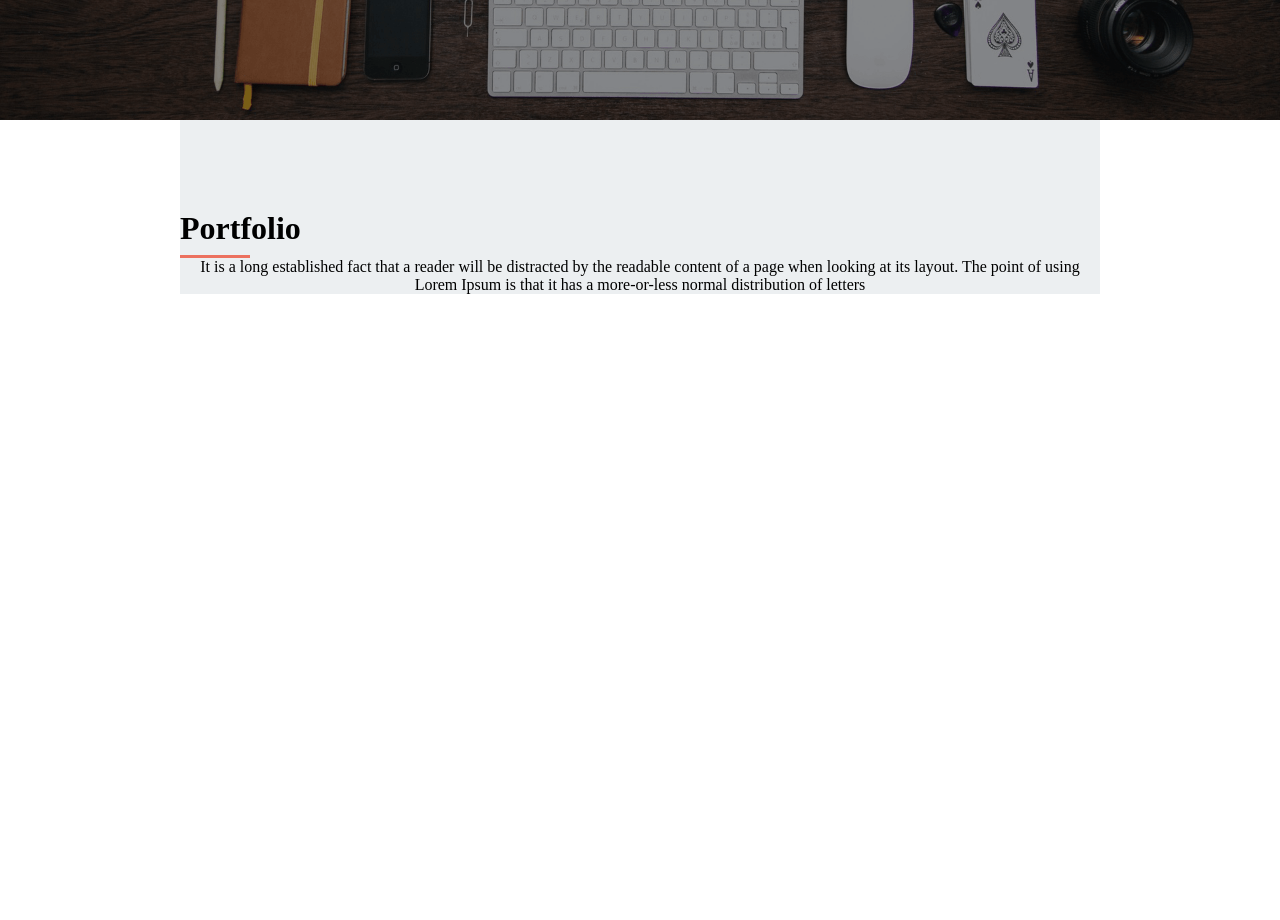
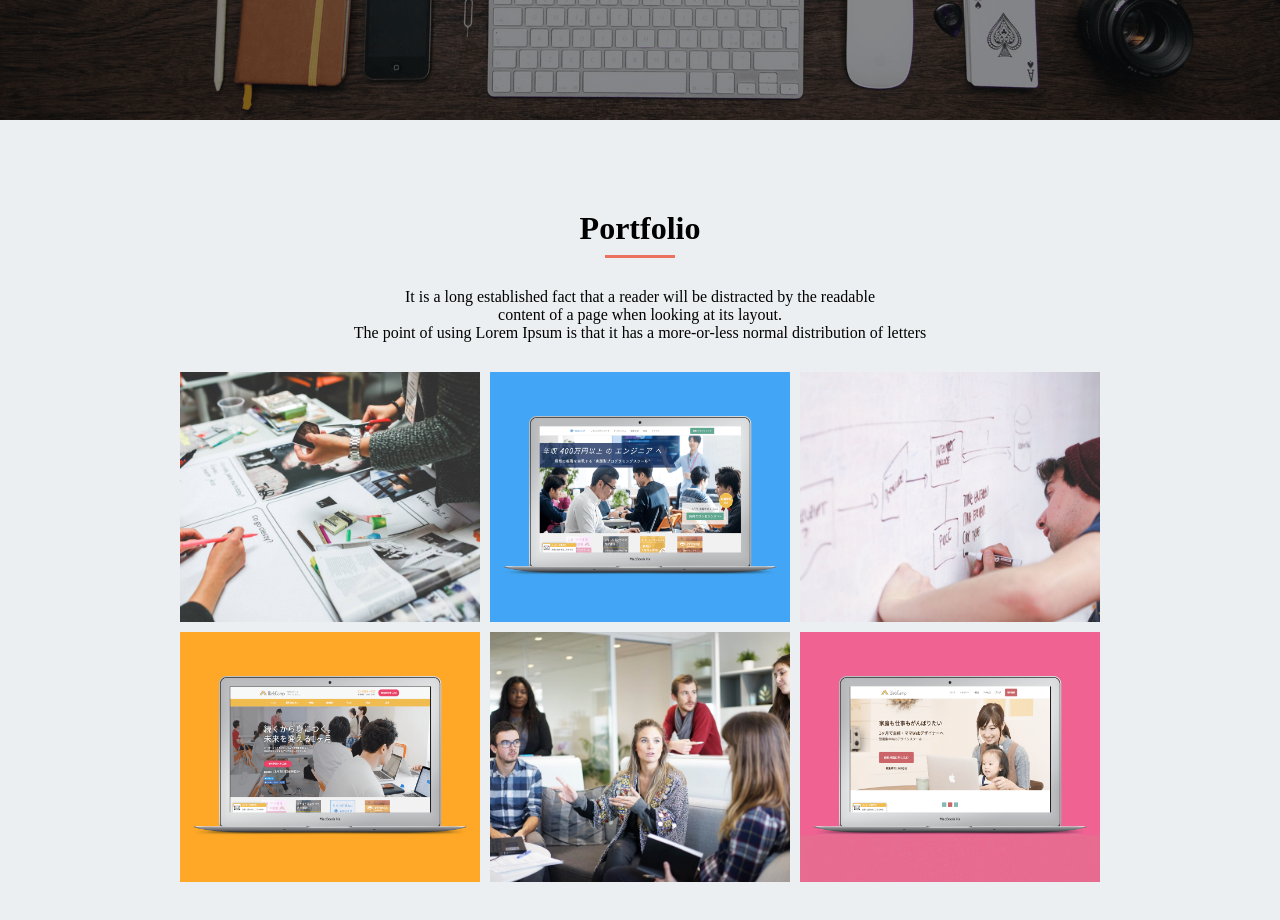
Before and after one commit to papi-gorilla/Lorem_Ipsum, a plain HTML site: page index.html in a window 1280 px wide. Shown: the part 600-1520 px from the top of the page. Before the commit the page ends 894 px from the top, so only its background shows below. Drawn offline with Linux system fonts and the light colour scheme.

Commit message:
[Add] ポートフォリオの追加

```diff
--- a/index.html
+++ b/index.html
@@ -38,15 +38,20 @@
       </div>
 
       <div class="pf">
-        <h2 class="pf-title">Portfolio</h2>
-        <p class="pf-text">It is a long established fact that a reader will be distracted by the readable content of a page when looking at its layout. The point of using Lorem Ipsum is that it has a more-or-less normal distribution of letters</p>
-        <div class="pf-img">
-          <div class="pf-img-item"></div>
-          <div class="pf-img-item"></div>
-          <div class="pf-img-item"></div>
-          <div class="pf-img-item"></div>
-          <div class="pf-img-item"></div>
-          <div class="pf-img-item"></div>
+        <div class="pf-content">
+          <h2 class="pf-title">Portfolio</h2>
+          <p class="pf-text">
+            It is a long established fact that a reader will be distracted by the readable<br />
+            content of a page when looking at its layout.<br />
+            The point of using Lorem Ipsum is that it has a more-or-less normal distribution of letters</p>
+          <div class="pf-img-box">
+            <div class="pf-img"></div>
+            <div class="pf-img"></div>
+            <div class="pf-img"></div>
+            <div class="pf-img"></div>
+            <div class="pf-img"></div>
+            <div class="pf-img"></div>
+          </div>
         </div>
       </div>
 
--- a/style.css
+++ b/style.css
@@ -60,22 +60,63 @@ header {
 
 /* ポートフォリオ */
 .pf {
+  background-color: #eceff1;
+}
+.pf-content {
   width: 920px;
+  padding-bottom: 90px;
   margin: 0 auto;
-  background-color: #eceff1;
+}
+.pf-title {
+  font-size: 32px;
+  color: #000000;
+  padding-top: 90px;
   text-align: center;
 }
-.pf-title {
+.pf-title::after {
+  content: "";
+  display: block;
+  width: 70px;
+  height: 3px;
+  background-color: #ec715f;
+  margin: 8px auto 0 auto;
+}
+.pf-text {
+  font-size: 16px;
+  padding: 30px 0;
+  color: #000000;
   text-align: center;
-  width: 70px;
-  font-size: 32px;
-  color: #000;
-  padding: 90px 0 8px 0;
-  border-bottom: 3px solid #ec715f;
 }
-
-.pf-text {
-  padding: 30px auto;
-  font-size: 16px;
-  color: #000;
+.pf-img-box {
+  width: auto;
+  display: flex;
+  flex-wrap: wrap;
 }
+.pf-img {
+  width: 300px;
+  height: 250px;
+  background-size: cover;
+  background-position: center;
+}
+.pf-img:nth-child(1) {
+  background-image: url(img/sketch.jpg);
+  margin-bottom: 10px;
+}
+.pf-img:nth-child(2) {
+  background-image: url(img/websuku.png);
+  margin: 0 10px 10px 10px;
+}
+.pf-img:nth-child(3) {
+  background-image: url(img/write.jpg);
+  margin-bottom: 10px;
+}
+.pf-img:nth-child(4) {
+  background-image: url(img/webcamp.png);
+}
+.pf-img:nth-child(5) {
+  background-image: url(img/talk.jpg);
+  margin: 0 10px;
+}
+.pf-img:nth-child(6) {
+  background-image: url(img/webcamp-mother.png);
+}
```
Also changed, not shown: 1 other file.
